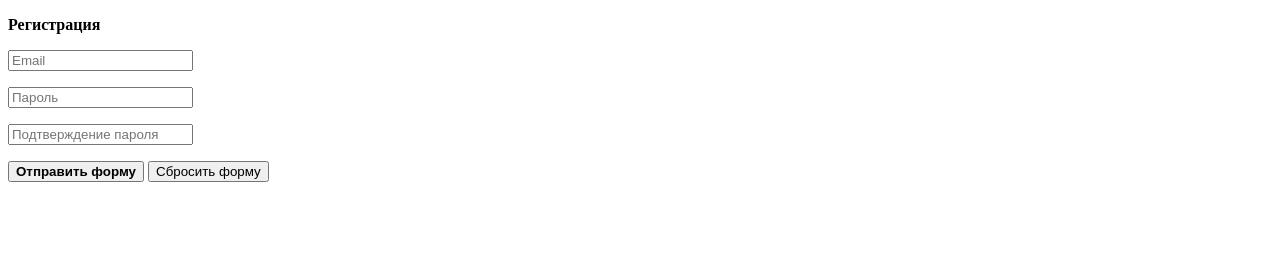
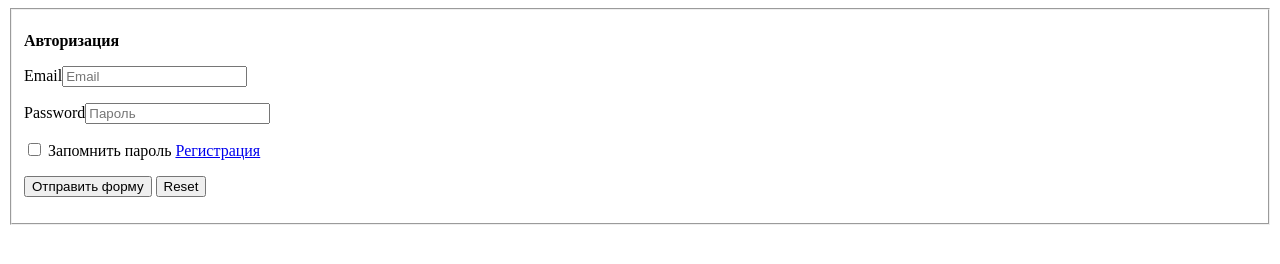
Before and after one commit to Singularitygr/git-form, a plain HTML site: page index.html in a window 1280 px wide. Drawn offline with Linux system fonts and the light colour scheme.

Commit message:
registration_form

```diff
--- a/index.html
+++ b/index.html
@@ -9,20 +9,19 @@
 </head>
 
 <body>
-    <form action="https://tests.fomenko.top/echo/index.php">
-        <p><b>Регистрация</b></p>
-        <p><input type="email" name="Email" placeholder="Email"></p>
-
-        <p><input type="password" name="password" placeholder="Пароль" required
-                pattern="^(?=.*[A-Za-z])(?=.*\d)[A-Za-z\d]{8,}$"></p>
-        <p><input type="password" name="password_confirmation" placeholder="Подтверждение пароля" required
-                pattern="^(?=.*[A-Za-z])(?=.*\d)[A-Za-z\d]{8,}$" onChange="isPasswordMatch();"></p>
-        <div id="divCheckPassword"></div>
-        <button name=" submit">
-            <strong>Отправить форму</strong>
-        </button>
-        <button name="reset">Сбросить форму</button>
-    </form>
+    <fieldset>
+        <form action="https://tests.fomenko.top/echo/index.php">
+            <p><b>Авторизация</b></p>
+            <p><label>Email<input type="email" name="Email" placeholder="Email"></label></p>
+            <p><label>Password<input type="password" name="password" placeholder="Пароль"></label></p>
+            <p><input type="checkbox" name="remember_password" value="remember_password"> Запомнить пароль
+                <a href="./registration.html">Регистрация</a>
+            <p><button name=" submit">Отправить форму</button>
+                <input type="reset">
+            </p>
+            <p></p>
+        </form>
+    </fieldset>
 
 </body>
 
```
Also changed, not shown: registration.html (added, +29 -0 lines).
